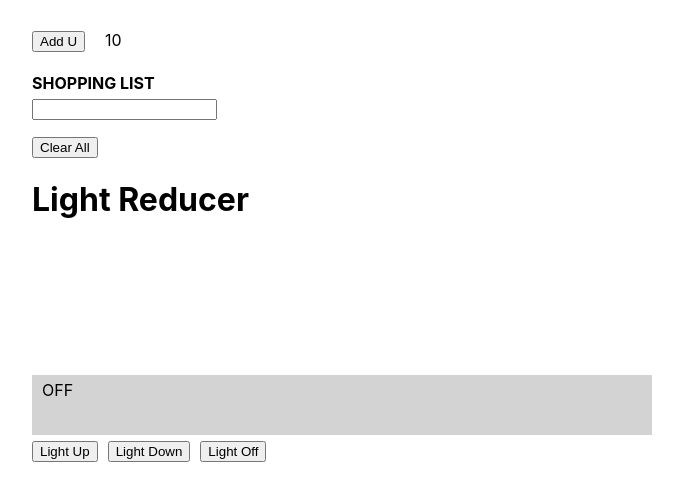
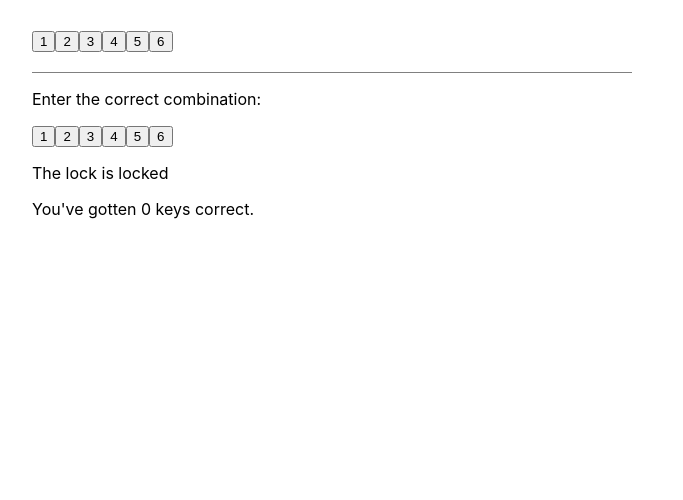
Before and after one commit to caballero-react-ex/react-playground, a React (Create React App) app: page / in a window 1280 px wide. Shown: the top 500 px of the page, without its empty margins (308-991 px from the left). Built offline with nearby package versions, Linux system fonts and the light colour scheme.

Commit message:
case exercise not finished

```diff
--- /dev/null
+++ b/src/00_use-reducer/Case.js
@@ -0,0 +1,50 @@
+import { render } from '@testing-library/react';
+import React, { useReducer } from 'react';
+
+const reducer = (state, action) => {
+  switch(action) {
+
+    case 1:
+      return [state + 1]
+    case 2:
+      return [state + 2]
+    case 3:
+      return [state + 3]
+    case 4:
+      return [state + 4]
+    case 5:
+      return [state + 5]
+    case 6:
+      return [state + 6]
+  }
+}
+
+function Case({combo}) {
+
+  const [lock, dispatch] = useReducer(reducer, {
+    combo,
+    status: 'locked',
+    nextKeyIndex: 0
+  });
+
+
+  function handleClick(number) {
+    dispatch(number)
+  }
+
+
+
+  return(
+    <div style={{borderBottom: "1px solid grey", paddingBottom: "20px"}}>
+      <div>
+        {[1,2,3,4,5,6].map((index) => (
+          <button key={index} onClick={() => handleClick(index)}>{index}</button>
+        ))}
+      </div>
+
+
+    </div>
+  )
+}
+
+export default Case;
--- /dev/null
+++ b/src/00_use-reducer/CaseSolution.js
@@ -0,0 +1,67 @@
+import React, { useReducer } from 'react';
+
+
+const reducer = (state, action) => {
+  switch (action.type) {
+    case 'keypress':
+      // if the lock is already unlocked, leave it alone
+      if (state.status === 'unlocked') {
+        return state;
+      }
+
+      // if this key matches the next one in the sequence, keep it
+      if (
+        action.value ===
+        parseInt(state.combo[state.nextKeyIndex], 10)
+      ) {
+        const nextKeyIndex = state.nextKeyIndex + 1;
+        return {
+          ...state,
+          nextKeyIndex,
+          status:
+            nextKeyIndex === state.combo.length
+              ? 'unlocked'
+              : 'locked'
+        };
+      } else {
+        // if this key was wrong, reset
+        return {
+          ...state,
+          nextKeyIndex: 0
+        };
+      }
+
+    default:
+      return state;
+  }
+};
+
+function Keypad({ combo }) {
+  const [lock, dispatch] = useReducer(reducer, {
+    combo,
+    status: 'locked',
+    nextKeyIndex: 0
+  });
+
+  return (
+    <>
+      <p>Enter the correct combination:</p>
+      {[1, 2, 3, 4, 5, 6].map(i => (
+        <button
+          key={i}
+          onClick={() =>
+            dispatch({ type: 'keypress', value: i })
+          }
+        >
+          {i}
+        </button>
+      ))}
+      <p>The lock is {lock.status}</p>
+      <p>
+        You've gotten {lock.nextKeyIndex} keys correct.
+      </p>
+    </>
+  );
+}
+
+export default Keypad;
--- a/src/App.js
+++ b/src/App.js
@@ -20,6 +20,8 @@ import PizzaAppClass from './00_controls/PizzaApp';
 import Counter from './00_use-reducer/UseReducerTest';
 import ShoppingList from './00_use-reducer/ShoppingList';
 import LightReducer from './00_use-reducer/LightReducer';
+import Case from './00_use-reducer/Case';
+import Keypad from './00_use-reducer/CaseSolution';
 
 
 function App() {
@@ -60,9 +62,11 @@ function App() {
        {/* <PizzaAppClass /> */}
 
        {/* USE-REDUCER */}
-       <Counter />
-       <ShoppingList />
-       <LightReducer />
+       {/* <Counter /> */}
+       {/* <ShoppingList /> */}
+       {/* <LightReducer /> */}
+       <Case combo={"1111"}/>
+       <Keypad combo={"6342"} />
 
     </div>
   );
```
